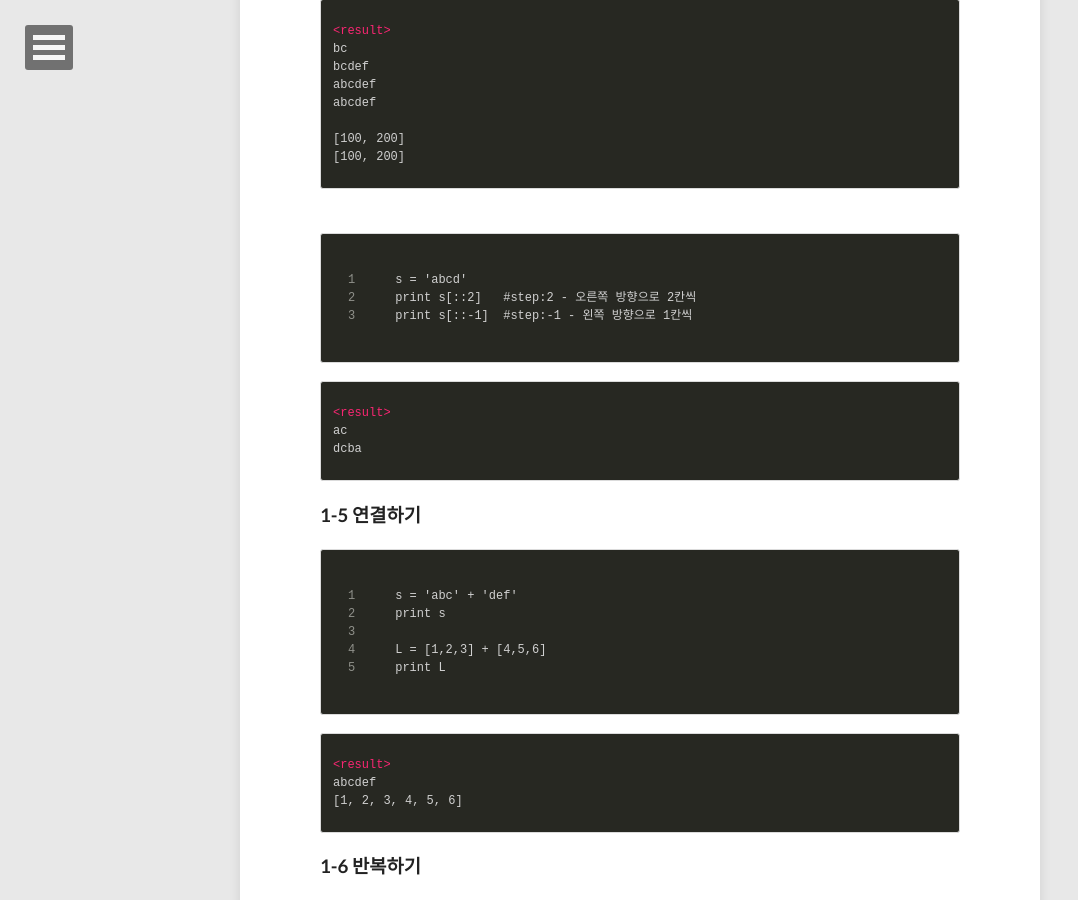
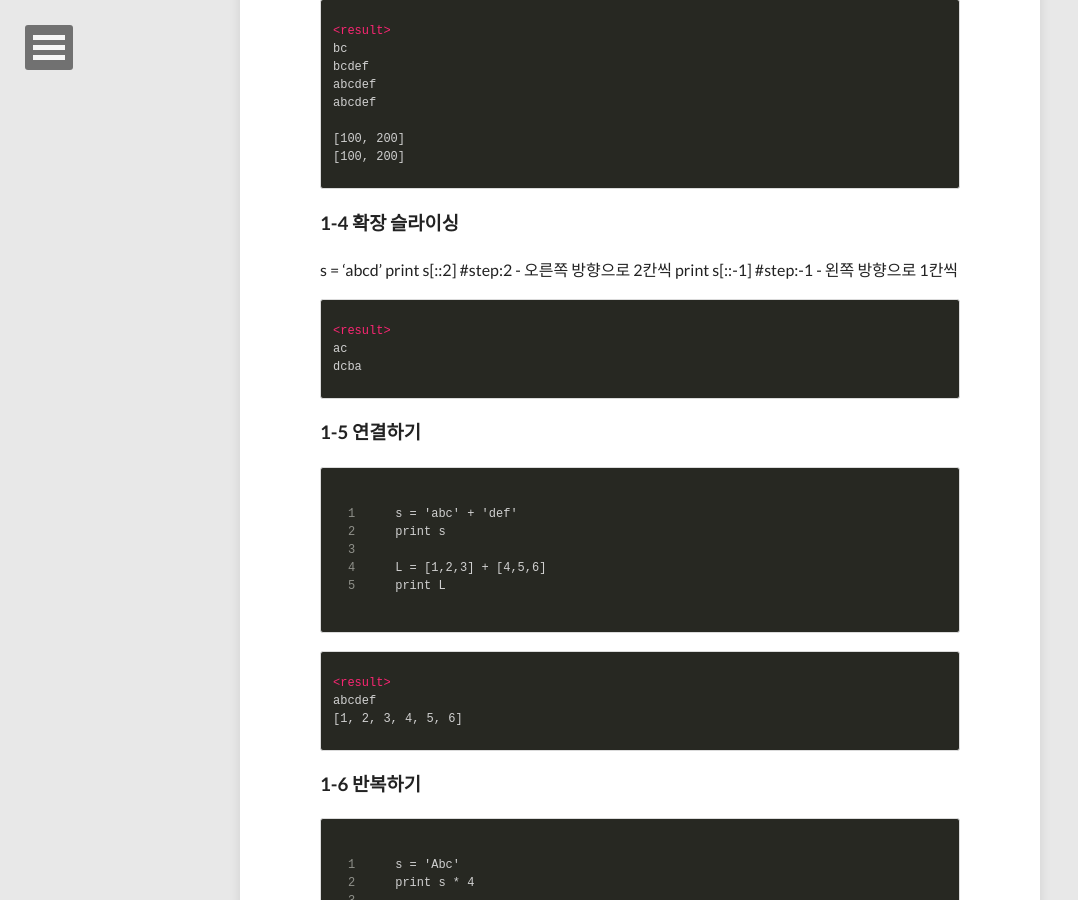
Before and after one commit to geoncheollee/geonblog, a Jekyll site: the page built from lecture_4.md, in a window 1280 px wide and 900 px high, scrolled down 1838 px. Shown: the whole window, without its empty margins (0-1078 px from the left). Built offline with Jekyll 4.4.1, drawn with Linux system fonts in a browser that asks for light colours; nearby versions of some CDN libraries; comment, search, counter and statistics services are not loaded.

Commit message:
Update lecture_4.md

```diff
--- a/lecture_4.md
+++ b/lecture_4.md
@@ -84,18 +84,16 @@ abcdef
 {% endhighlight %}
 
 
-<!-- ### 1-4 확장 슬라이싱 -->
-<html>
-<td style="BORDER-RIGHT: #000 1px solid; BORDER-TOP: #000 1px solid; BORDER-LEFT: #000 1px solid; BORDER-BOTTOM: #000 1px solid; background-color:#000;" width="300"><span style="FONT-SIZE: 11pt; color: #fff; "><strong>&nbsp;1-4 확장 슬라이싱</strong></span></td>
-</html>
+### 1-4 확장 슬라이싱
 
-{% highlight html linenos %}
+
+
 {% raw %}
 s = 'abcd'
 print s[::2]   #step:2 - 오른쪽 방향으로 2칸씩
 print s[::-1]  #step:-1 - 왼쪽 방향으로 1칸씩
 {% endraw %}
-{% endhighlight %}
+
 
 {% highlight html %}
 <result>
```
